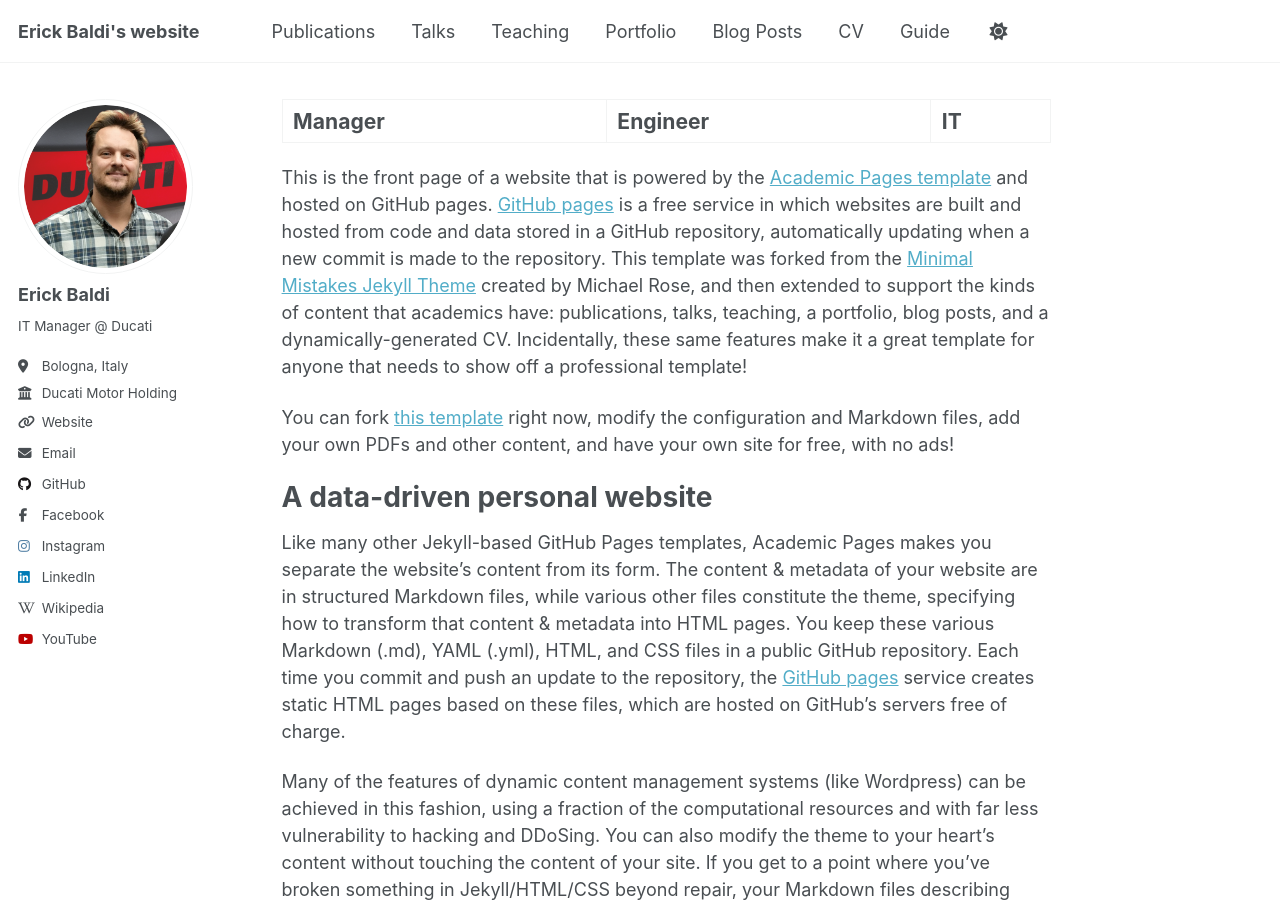
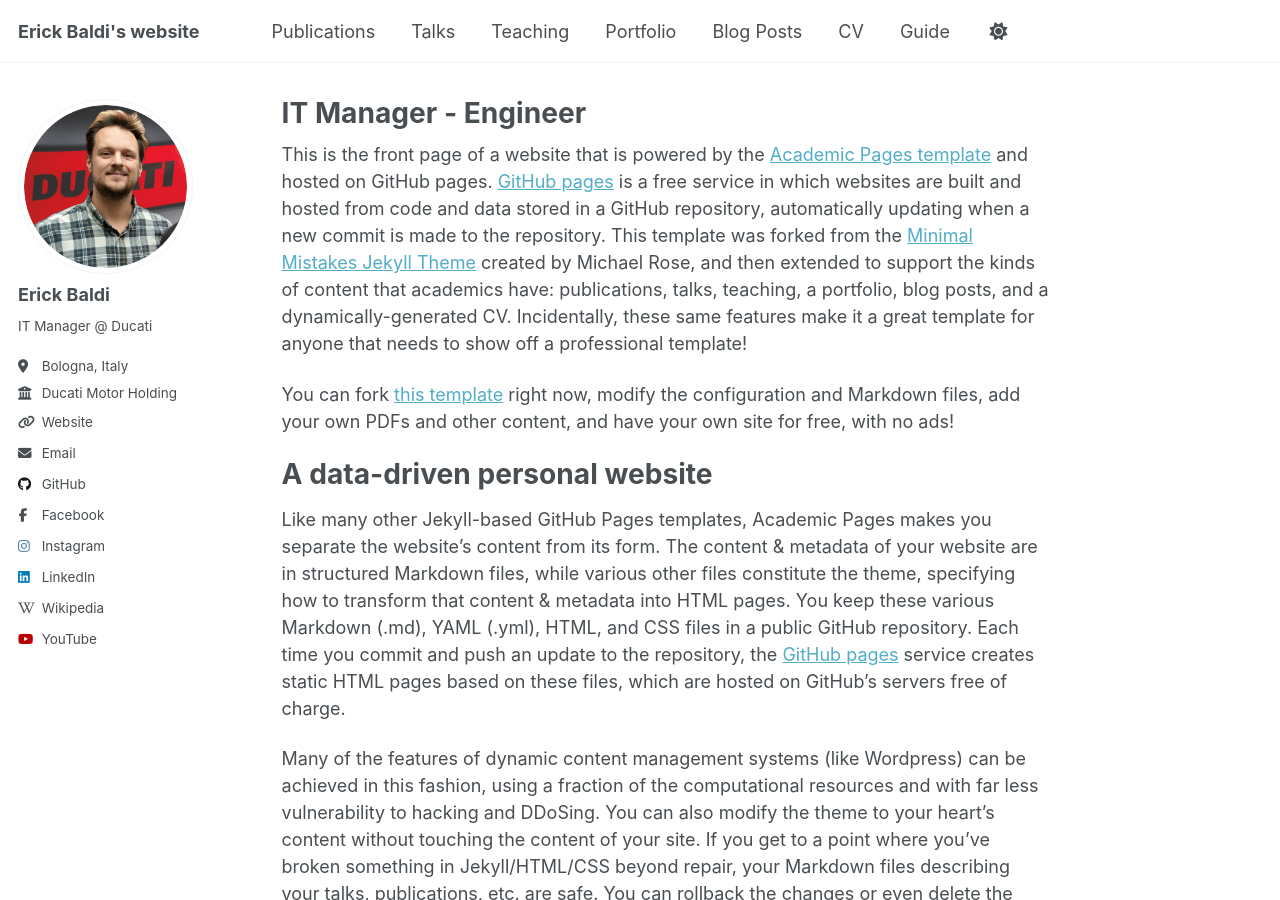
Before and after one commit to erickbaldi/erickbaldi.github.io, a Jekyll site: the page built from _pages/about.md, in a window 1280 px wide and 900 px high. Built offline with Jekyll 4.4.1, drawn with Linux system fonts in a browser that asks for light colours; a script that is not in the unit is left out.

```diff
--- a/_pages/about.md
+++ b/_pages/about.md
@@ -1,6 +1,6 @@
 ---
 permalink: /
-title: "Manager | Engineer | IT"
+title: "IT Manager - Engineer"
 author_profile: true
 redirect_from:
   - /about/
```
